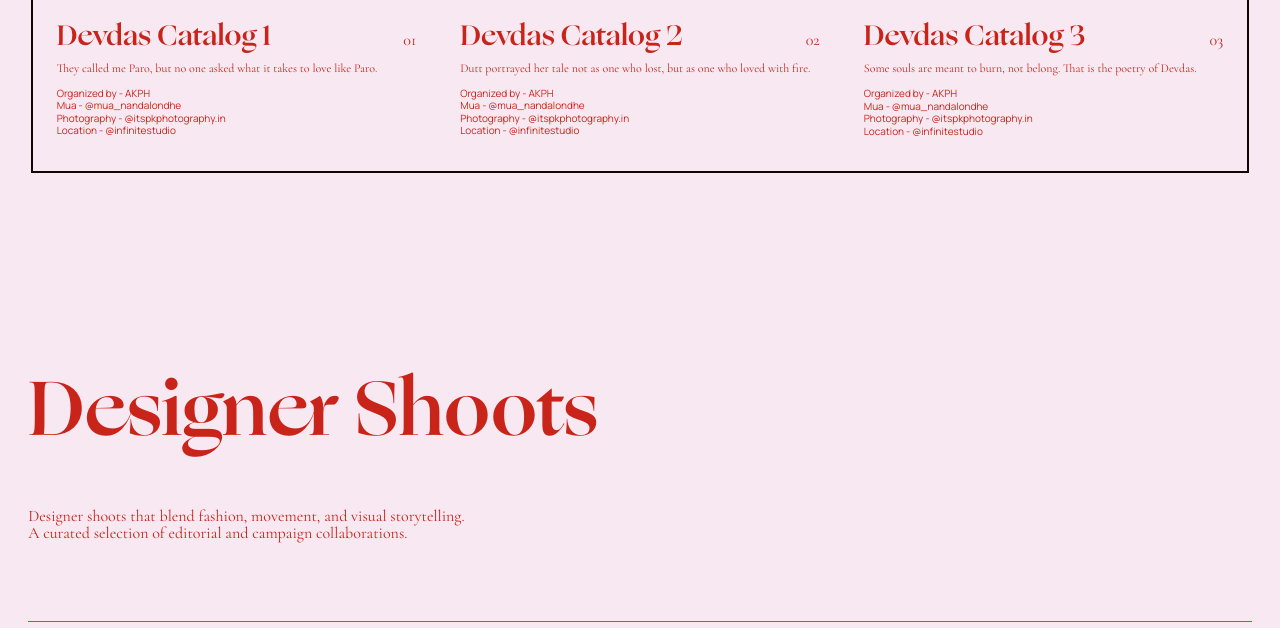
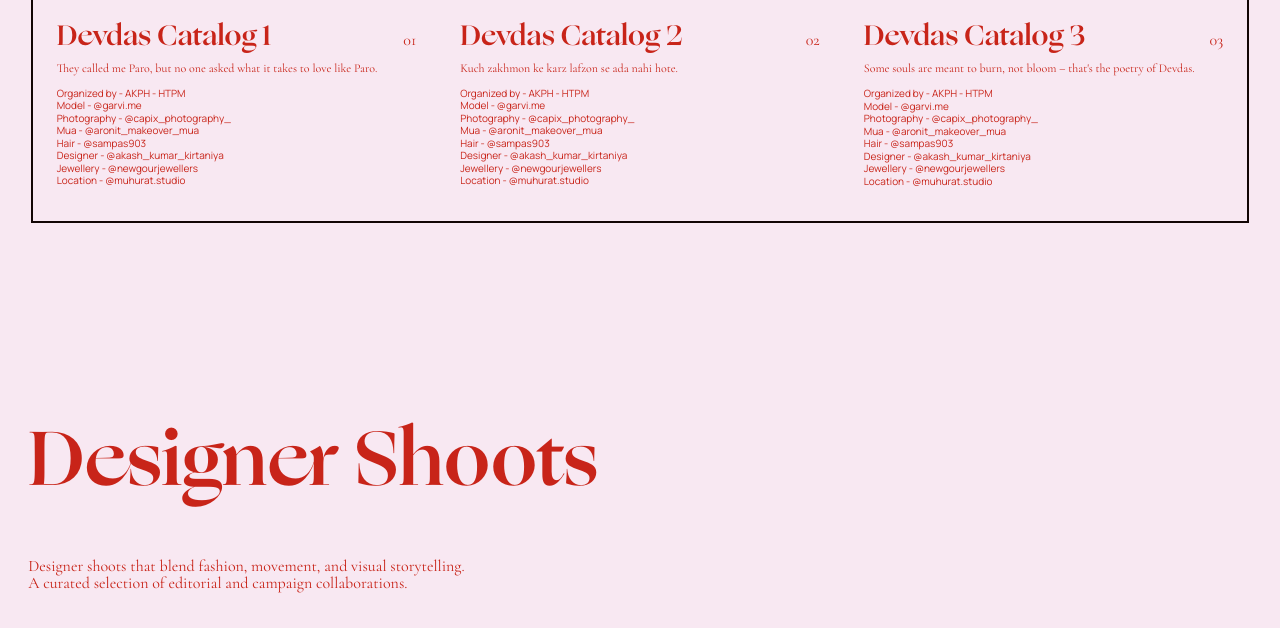
Before and after one commit to edgesinghkataria/aanviwebsite, a plain HTML site: page index.html in a window 1280 px wide. Shown: the part 4252-4880 px from the top of the page. Drawn offline with nearby package versions, Linux system fonts and the light colour scheme.

Commit message:
Update Devdas Catalog credits with correct information
- Updated all three Devdas Catalog items with complete and accurate credits
- Changed credits from limited (AKPH, Mua, Photography, Location)
  to comprehensive (Organized by - AKPH - HTPM, Model, Photography, Mua, Hair, Designer, Jewellery, Location)

Devdas Catalog 1:
- Organized by - AKPH - HTPM
- Model - @garvi.me
- Photography - @capix_photography_
- Mua - @aronit_makeover_mua
- Hair - @sampas903
- Designer - @akash_kumar_kirtaniya
- Jewellery - @newgourjewellers
- Location - @muhurat.studio

Devdas Catalog 2:
- Same complete credits as Catalog 1
- Updated description text to: "Kuch zakhmon ke karz lafzon se ada nahi hote."

Devdas Catalog 3:
- Same complete credits as Catalog 1
- Updated description text to: "Some souls are meant to burn, not bloom – that's the poetry of Devdas."

Updated cache-buster version to v=20260513-18

Co-Authored-By: Claude Haiku 4.5 <noreply@anthropic.com>

```diff
--- a/index.html
+++ b/index.html
@@ -14,7 +14,7 @@
       href="https://fonts.googleapis.com/css2?family=Cormorant+Garamond:ital,wght@0,400;0,500;0,600;0,700;1,400&family=Manrope:wght@400;500;600&display=swap"
       rel="stylesheet"
     >
-    <link rel="stylesheet" href="./styles.css?v=20260513-17">
+    <link rel="stylesheet" href="./styles.css?v=20260513-18">
   </head>
   <body>
     <header class="site-header" aria-label="Primary navigation">
@@ -96,7 +96,7 @@
               <span>01</span>
             </div>
             <p>They called me Paro, but no one asked what it takes to love like Paro.</p>
-            <p class="credits">Organized by - AKPH<br>Mua - @mua_nandalondhe<br>Photography - @itspkphotography.in<br>Location - @infinitestudio</p>
+            <p class="credits">Organized by - AKPH - HTPM<br>Model - @garvi.me<br>Photography - @capix_photography_<br>Mua - @aronit_makeover_mua<br>Hair - @sampas903<br>Designer - @akash_kumar_kirtaniya<br>Jewellery - @newgourjewellers<br>Location - @muhurat.studio</p>
           </article>
           <article class="catalog-card">
             <img class="js-sequence-image" data-slot="devdas2" alt="Devdas catalog 2">
@@ -104,8 +104,8 @@
               <h3>Devdas Catalog 2</h3>
               <span>02</span>
             </div>
-            <p>Dutt portrayed her tale not as one who lost, but as one who loved with fire.</p>
-            <p class="credits">Organized by - AKPH<br>Mua - @mua_nandalondhe<br>Photography - @itspkphotography.in<br>Location - @infinitestudio</p>
+            <p>Kuch zakhmon ke karz lafzon se ada nahi hote.</p>
+            <p class="credits">Organized by - AKPH - HTPM<br>Model - @garvi.me<br>Photography - @capix_photography_<br>Mua - @aronit_makeover_mua<br>Hair - @sampas903<br>Designer - @akash_kumar_kirtaniya<br>Jewellery - @newgourjewellers<br>Location - @muhurat.studio</p>
           </article>
           <article class="catalog-card">
             <img class="js-sequence-image" data-slot="devdas3" alt="Devdas catalog 3">
@@ -113,8 +113,8 @@
               <h3>Devdas Catalog 3</h3>
               <span>03</span>
             </div>
-            <p>Some souls are meant to burn, not belong. That is the poetry of Devdas.</p>
-            <p class="credits">Organized by - AKPH<br>Mua - @mua_nandalondhe<br>Photography - @itspkphotography.in<br>Location - @infinitestudio</p>
+            <p>Some souls are meant to burn, not bloom – that's the poetry of Devdas.</p>
+            <p class="credits">Organized by - AKPH - HTPM<br>Model - @garvi.me<br>Photography - @capix_photography_<br>Mua - @aronit_makeover_mua<br>Hair - @sampas903<br>Designer - @akash_kumar_kirtaniya<br>Jewellery - @newgourjewellers<br>Location - @muhurat.studio</p>
           </article>
         </div>
       </section>
```
